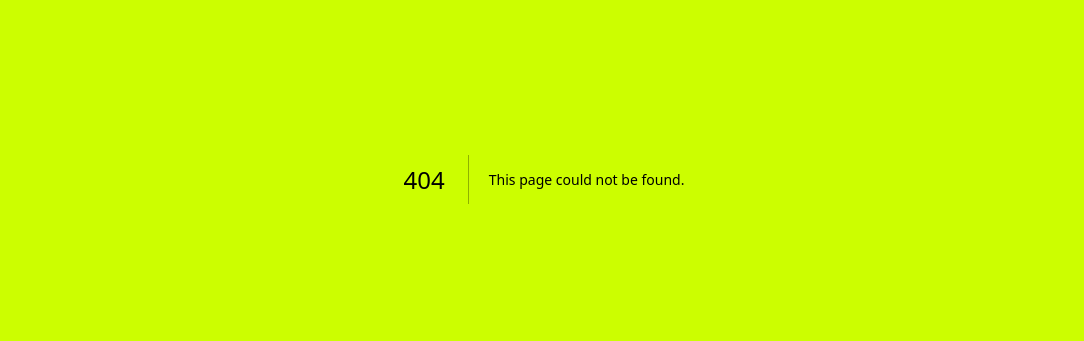
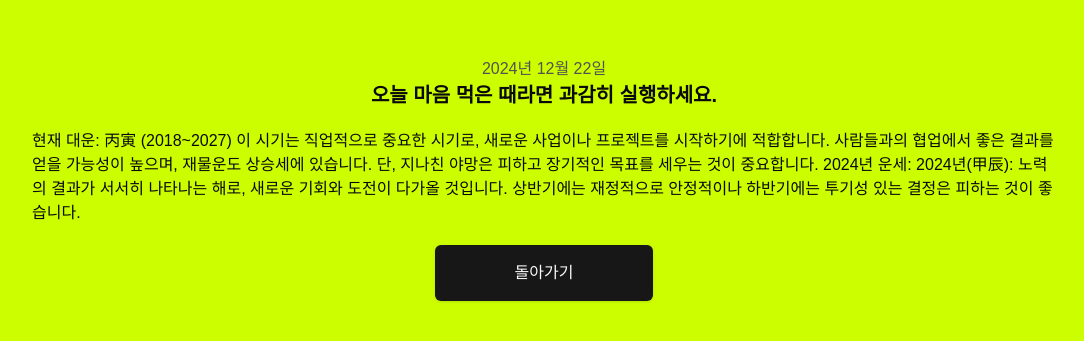
Before and after one commit to bhin-dede/fortune-telling, a Next.js app: page /result in a window 1280 px wide. Before the commit this address had no page. Shown: the part 221-562 px from the top of the page, without its empty margins (96-1180 px from the left). Built offline with nearby package versions, Linux system fonts and the light colour scheme.

Commit message:
결과 페이지 추가 페이지 이동 추가

```diff
--- a/app/page.tsx
+++ b/app/page.tsx
@@ -1,7 +1,11 @@
+'use client'
 import Image from "next/image";
 import { Button } from "@/components/ui/button"
+import { useRouter } from 'next/navigation'
 
 export default function Home() {
+  const router = useRouter()
+
   return (
     <div className="h-full flex flex-col content-center items-center justify-center">
         <span className="text-2xl font-bold">수빈님</span>
@@ -13,7 +17,7 @@ export default function Home() {
             width={300}
             height={300}
           />
-       <Button className="px-20 h-14 text-base">오늘의 운세보기</Button>
+       <Button onClick={() => router.push(`/result`)} className="px-20 h-14 text-base">오늘의 운세보기</Button>
     </div>
   );
 }
--- /dev/null
+++ b/app/result/page.tsx
@@ -0,0 +1,24 @@
+'use client'
+import { Button } from "@/components/ui/button"
+import { useRouter } from 'next/navigation'
+
+export default function Home() {
+  const router = useRouter()
+  return (
+    <div className="h-full flex flex-col content-center items-center justify-center">
+        <span className="text-neutral-600">2024년 12월 22일</span>
+        <span className="text-xl font-bold mb-5">오늘 마음 먹은 때라면 과감히 실행하세요.</span>
+        <p className="w-4/5">현재 대운: 丙寅 (2018~2027)
+
+        이 시기는 직업적으로 중요한 시기로, 새로운 사업이나 프로젝트를 시작하기에 적합합니다.
+        사람들과의 협업에서 좋은 결과를 얻을 가능성이 높으며, 재물운도 상승세에 있습니다.
+        단, 지나친 야망은 피하고 장기적인 목표를 세우는 것이 중요합니다.
+        2024년 운세:
+
+        2024년(甲辰): 노력의 결과가 서서히 나타나는 해로, 새로운 기회와 도전이 다가올 것입니다.
+        상반기에는 재정적으로 안정적이나 하반기에는 투기성 있는 결정은 피하는 것이 좋습니다.
+        </p>
+       <Button onClick={() => router.push(`/`)} className="px-20 h-14 text-base mt-5">돌아가기</Button>
+    </div>
+  );
+}
```
